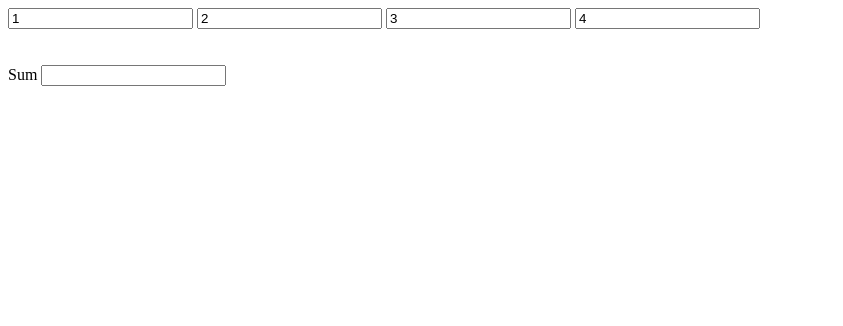
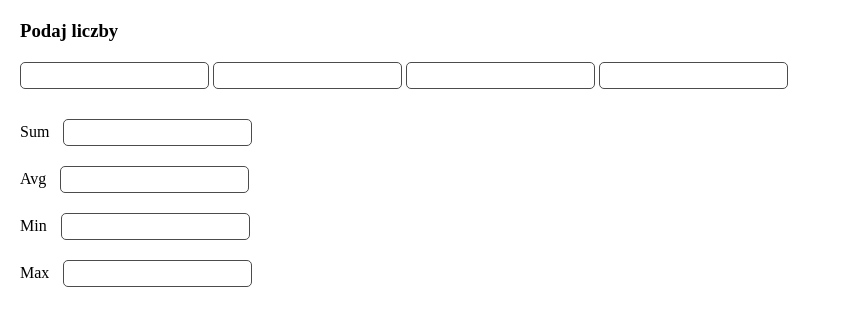
Before and after one commit to Piotr-Gawelda/typescript-zadania, a plain HTML site: page 1/build/index.html in a window 1280 px wide. Shown: the whole page, without its empty margins (0-843 px from the left). Drawn offline with Linux system fonts and the light colour scheme.

Commit message:
first task update

```diff
--- a/1/build/index.html
+++ b/1/build/index.html
@@ -4,22 +4,22 @@
     <meta charset="UTF-8">
     <meta http-equiv="X-UA-Compatible" content="IE=edge">
     <meta name="viewport" content="width=device-width, initial-scale=1.0">
+    <link rel="stylesheet" href="style.css">
     <title>Typescript</title>
 </head>
 <body>
-    <div>
-        <input type="number" id="firstInput" value="1">
-        <input type="number" id="secInput" value="2">
-        <input type="number" id="thirdInput" value="3">
-        <input type="number" id="fourthInput" value="4">
+    <div class="data">
+        <h3>Podaj liczby</h3>
+        <input type="text" id="data1"/>
+        <input type="text" id="data2"/>
+        <input type="text" id="data3"/>
+        <input type="text" id="data4"/>
     </div>
-
-    </br>
-    </br>
-
-    <div>
-        <label>Sum</label>
-        <input type="text" id="sum">
+    <div class="calc">
+        <div>Sum <input type="text" id="sum"/></div>
+        <div>Avg <input type="text" id="avg"/></div>
+        <div>Min <input type="text" id="min"/></div>
+        <div>Max <input type="text" id="max"/></div>
     </div>
 
     <script src="index.js"></script>
--- /dev/null
+++ b/1/build/style.css
@@ -0,0 +1,30 @@
+* {
+    margin: 0;
+    padding: 0;
+    box-sizing: border-box;
+}
+
+body {
+    padding: 20px;
+}
+
+input {
+    border: 1px solid #4c4c4c;
+    border-radius: 5px;
+    padding: 5px;
+}
+
+.data h3 {
+    margin-bottom: 20px;
+}
+
+.calc div:nth-of-type(1) {
+    margin-top: 30px;
+}
+.calc div {
+    margin-bottom: 20px;
+}
+
+.calc div input {
+    margin-left: 10px;
+}
```
